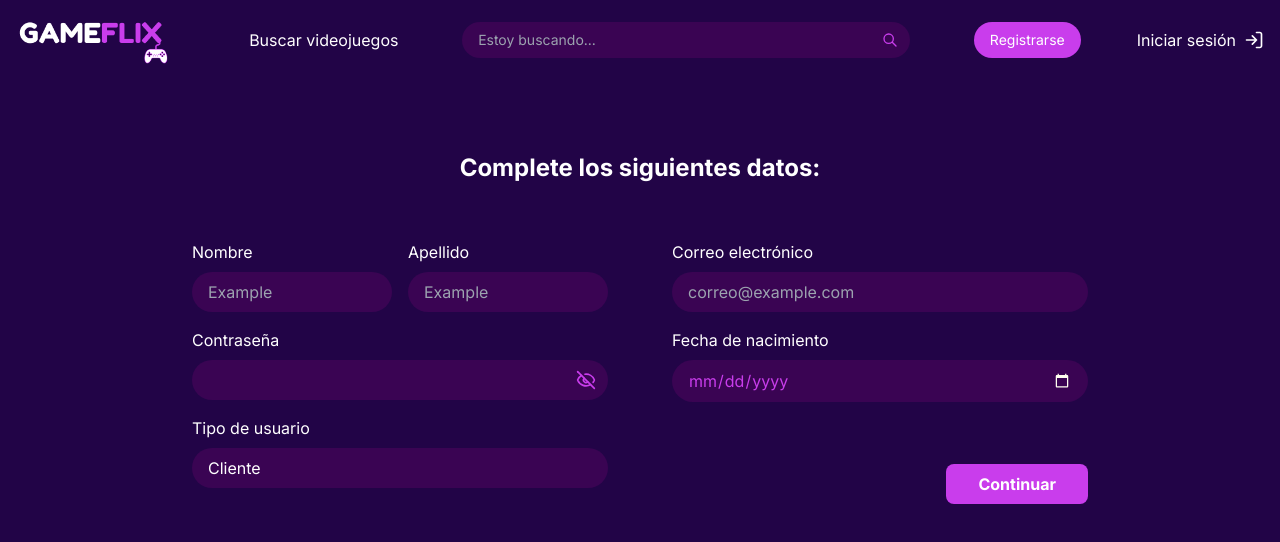
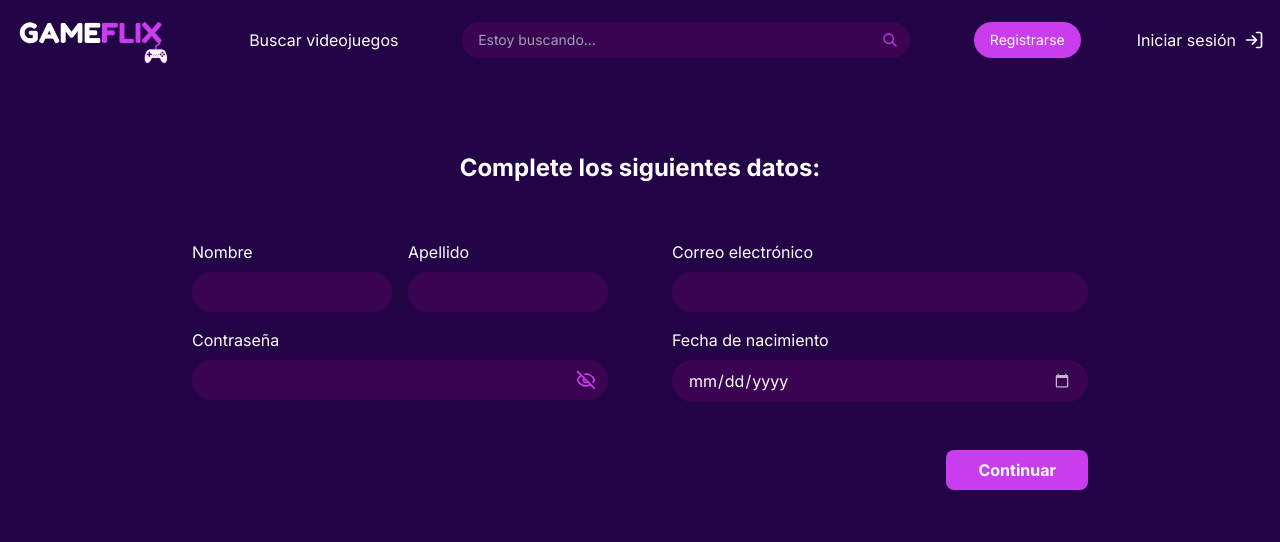
Before and after one commit to nicolas-aversa/GAMEFLIX, a React (Create React App) app in the folder web/: page /signup in a window 1280 px wide. Shown: the top 542 px of the page. Built offline with nearby package versions, Linux system fonts and the light colour scheme.

Commit message:
login.jsx funcional

```diff
--- a/web/src/components/pages/Auth/Login.jsx
+++ b/web/src/components/pages/Auth/Login.jsx
@@ -5,11 +5,39 @@ const Login = () => {
   const [showPassword, setShowPassword] = useState(false);
   const [email, setEmail] = useState('');
   const [password, setPassword] = useState('');
+  const [error, setError] = useState('');
 
   const togglePasswordVisibility = () => setShowPassword(!showPassword);
 
-  const handleSubmit = (e) => {
+  const handleSubmit = async (e) => {
     e.preventDefault();
+    setError('');
+
+    try {
+      const response = await fetch('http://localhost:8000/login', {
+        method: 'POST',
+        headers: {
+          'Content-Type': 'application/json',
+        },
+        body: JSON.stringify({ email, password }),
+      });
+
+      const result = await response.json();
+
+      if (response.ok) {
+        // Store the JWT token in localStorage
+        localStorage.setItem('token', result.accessToken);
+        // Log the accessToken to the console
+      console.log('Access Token:', result.accessToken);
+        // Redirect to the home page
+        window.location.href = '/';
+      } else {
+        setError(result.message);
+      }
+    } catch (error) {
+      console.error('Error during login:', error);
+      setError('An error occurred during login. Please try again.');
+    }
   };
 
   return (
@@ -28,7 +56,6 @@ const Login = () => {
                 value={email}
                 onChange={(e) => setEmail(e.target.value)}
                 className="w-full bg-[#3A0453] rounded-full px-4 py-2 pr-10 text-sm"
-                placeholder="correo@example.com"
                 required
               />
               <div className="absolute inset-y-0 right-0 pr-3 flex items-center pointer-events-none">
@@ -63,6 +90,11 @@ const Login = () => {
               </button>
             </div>
           </div>
+          {error && (
+            <div className="mb-6 text-red-500 text-sm">
+              {error}
+            </div>
+          )}
           <div className="mb-12 text-right">
             <a href="#" className="text-sm text-[#C93DEC] hover:underline">
               ¿Olvidaste tu contraseña?
--- a/web/src/components/pages/Auth/SignUp.jsx
+++ b/web/src/components/pages/Auth/SignUp.jsx
@@ -46,8 +46,7 @@ const SignUp = () => {
                     name="nombre"
                     value={formData.nombre}
                     onChange={handleChange}
-                    className="w-full bg-[#3A0453] rounded-full px-4 py-2"
-                    placeholder="Example"
+                    className="w-full bg-[#3A0453] text-gray-300 rounded-full px-4 py-2"
                   />
                 </div>
                 <div className="w-1/2">
@@ -58,8 +57,7 @@ const SignUp = () => {
                     name="apellido"
                     value={formData.apellido}
                     onChange={handleChange}
-                    className="w-full bg-[#3A0453] rounded-full px-4 py-2"
-                    placeholder="Example"
+                    className="w-full bg-[#3A0453] text-gray-300 rounded-full px-4 py-2"
                   />
                 </div>
               </div>
@@ -72,7 +70,7 @@ const SignUp = () => {
                     name="contrasena"
                     value={formData.contrasena}
                     onChange={handleChange}
-                    className="w-full bg-[#3A0453] rounded-full px-4 py-2 pr-10"
+                    className="w-full bg-[#3A0453] text-gray-300 rounded-full px-4 py-2 pr-10"
                   />
                   <button
                     type="button"
@@ -87,19 +85,6 @@ const SignUp = () => {
                   </button>
                 </div>
               </div>
-              <div className="mb-4">
-                <label htmlFor="tipoUsuario" className="block mb-2">Tipo de usuario</label>
-                <select
-                  id="tipoUsuario"
-                  name="tipoUsuario"
-                  value={formData.tipoUsuario}
-                  onChange={handleChange}
-                  className="w-full bg-[#3A0453] rounded-full px-4 py-2 appearance-none"
-                >
-                  <option value="Cliente">Cliente</option>
-                  <option value="Developer">Developer</option>
-                </select>
-              </div>
             </div>
 
             <div className="w-1/2 pl-8 flex flex-col justify-between">
@@ -112,8 +97,7 @@ const SignUp = () => {
                     name="correo"
                     value={formData.correo}
                     onChange={handleChange}
-                    className="w-full bg-[#3A0453] rounded-full px-4 py-2"
-                    placeholder="correo@example.com"
+                    className="w-full bg-[#3A0453] text-gray-300 rounded-full px-4 py-2"
                   />
                 </div>
                 <div className="mb-4">
@@ -124,7 +108,7 @@ const SignUp = () => {
                     name="fechaNacimiento"
                     value={formData.fechaNacimiento}
                     onChange={handleChange}
-                    className="w-full bg-[#3A0453] rounded-full px-4 py-2 appearance-none text-[#C93DEC] [&::-webkit-calendar-picker-indicator]:filter [&::-webkit-calendar-picker-indicator]:invert [&::-webkit-calendar-picker-indicator]:sepia [&::-webkit-calendar-picker-indicator]:saturate-[10000%] [&::-webkit-calendar-picker-indicator]:hue-rotate-[275deg]"
+                    className="w-full bg-[#3A0453] text-gray-300 rounded-full px-4 py-2 appearance-none text-white placeholder-white [&::-webkit-calendar-picker-indicator]:filter [&::-webkit-calendar-picker-indicator]:invert [&::-webkit-calendar-picker-indicator]:brightness-0 [&::-webkit-calendar-picker-indicator]:opacity-70"
                   />
                 </div>
               </div>
```
